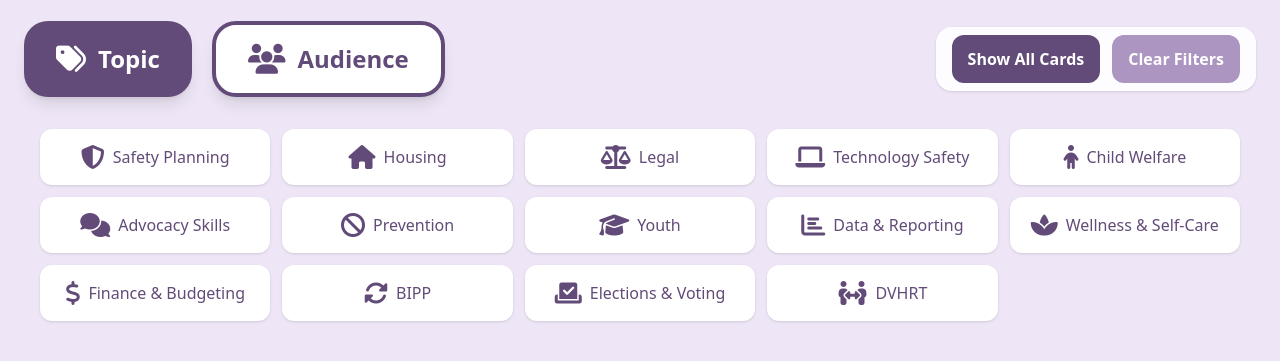
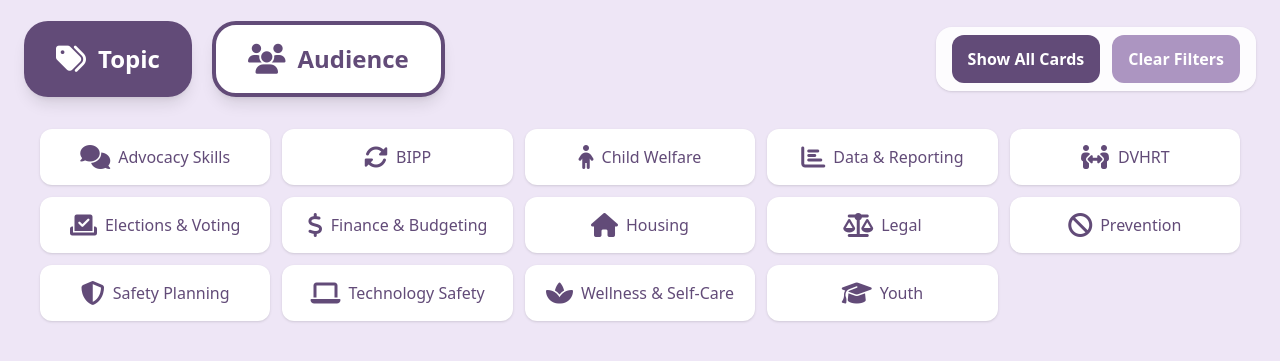
Before and after one commit to larjfut/dashboard, a plain HTML site: page index.html in a window 1280 px wide. Shown: the part 103-464 px from the top of the page. Drawn offline with nearby package versions, Linux system fonts and the light colour scheme.

Commit message:
Update index.html

```diff
--- a/index.html
+++ b/index.html
@@ -384,10 +384,14 @@
   cardGrid.innerHTML = "";
   cardGridWrapper.style.display = showAllResources ? "none" : "";
   if (showAllResources) return;
-          const items = activeTab === "topic" ? topics : audiences;
+
+  // Sort alphabetically by name
+  const items = (activeTab === "topic" ? topics : audiences)
+    .slice() // copy to avoid mutating original
+    .sort((a, b) => a.name.localeCompare(b.name));
+
   items.forEach((item) => {
     const el = document.createElement("div");
-            // Small, tight card style:
     el.className = "bg-white rounded-xl p-3 shadow cursor-pointer hover:shadow-lg transition";
     el.innerHTML = `
       <div class="flex items-center justify-center text-center gap-2">
@@ -399,6 +403,7 @@
     cardGrid.appendChild(el);
   });
 }
+
 
         function selectCategory(item) {
           selectedCategory = item;
```
Lines whose indentation alone changed are shown as unchanged.
